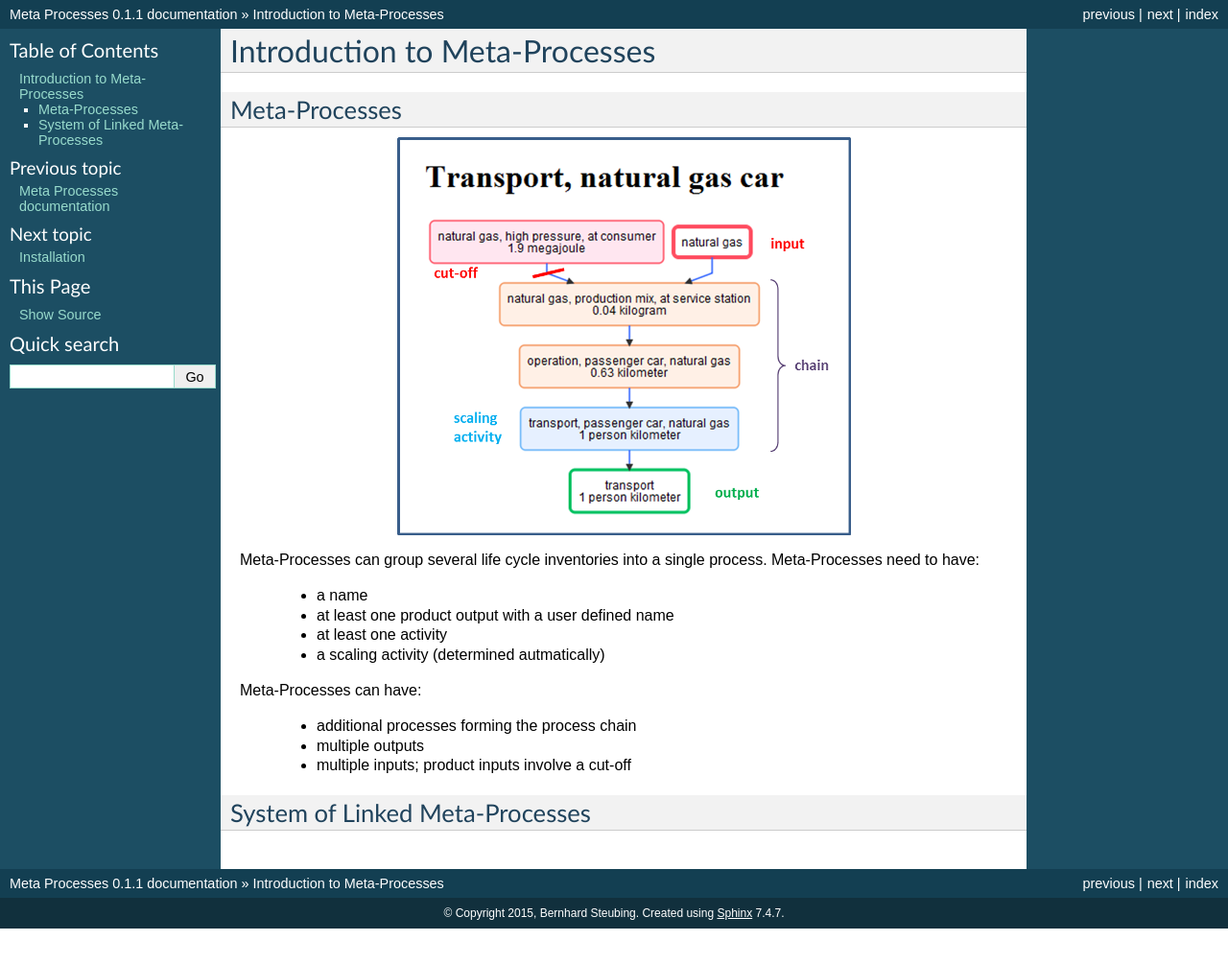
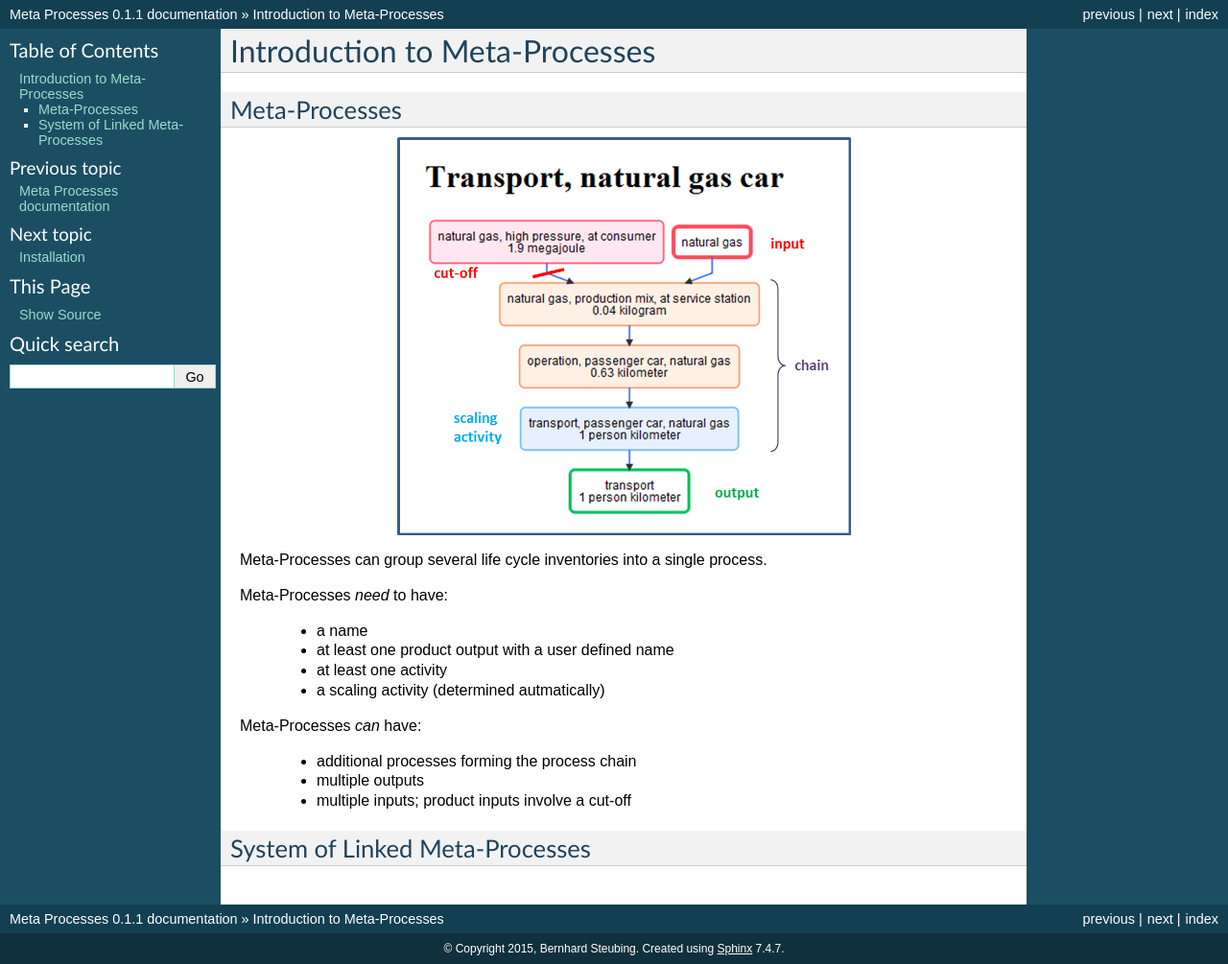
Before and after one commit to bsteubing/modular-lca, a Sphinx documentation site: the page built from docs/source/introduction.rst, in a window 1280 px wide. Shown: the whole page at 96% size. Built offline with Sphinx 7.4.7, drawn with Linux system fonts in a browser that asks for light colours; before the commit the page ends 968 px from its top, so only the background shows below that.

Commit message:
more documentation...

```diff
--- a/docs/source/introduction.rst
+++ b/docs/source/introduction.rst
@@ -10,14 +10,15 @@
     :align: center
 
 Meta-Processes can group several life cycle inventories into a single process.
-Meta-Processes need to have:
+
+Meta-Processes *need* to have:
 
 	* a name
 	* at least one product output with a user defined name
 	* at least one activity
 	* a scaling activity (determined autmatically)
 
-Meta-Processes can have:
+Meta-Processes *can* have:
 
 	* additional processes forming the process chain
 	* multiple outputs
@@ -27,7 +28,7 @@
 System of Linked Meta-Processes
 -------------------------------
 
-.. image:: images/lmp.png
+.. image:: images/mp.png
     :align: center
 
  Linked Meta-Process Systems are created by combining meta-processes based on their product inputs and outputs. As shown in the example, the product based linking allows to efficiently specify alternative supply chains.
```
